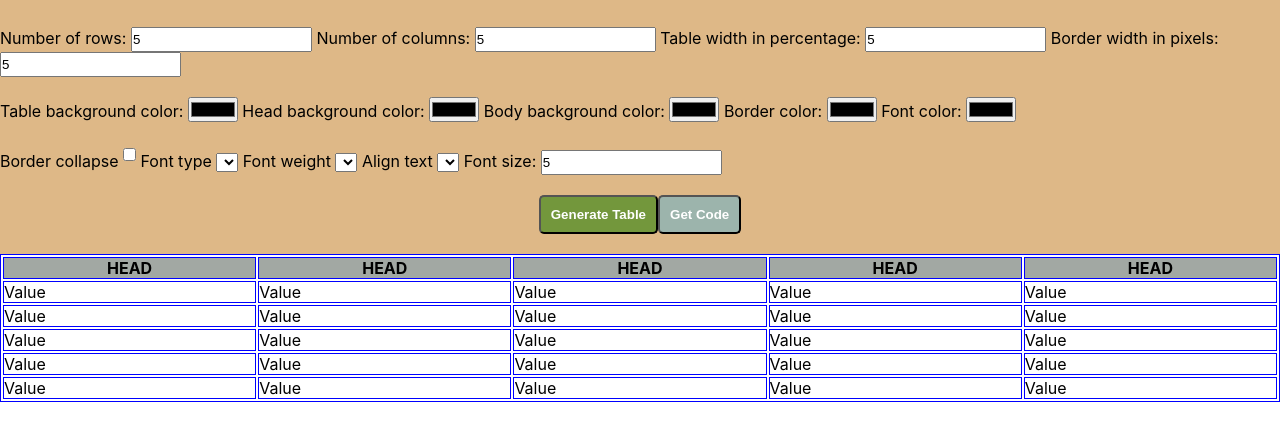
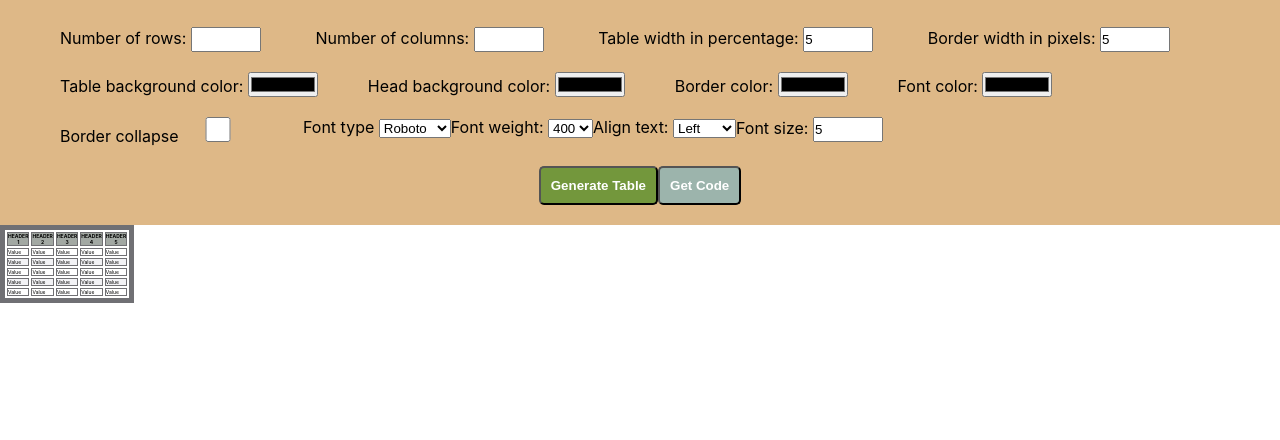
Before and after one commit to obymanyando/table-generator, a plain HTML site: page index.html in a window 1280 px wide. Both pictures are taken after typing "5", "5", "5", "5", "5" into the empty fields and a click on the button "Generate Table". Shown: the part 72-512 px from the top of the page. Drawn offline with Linux system fonts and the light colour scheme.

Commit message:
left with borderColo

```diff
--- a/index.html
+++ b/index.html
@@ -17,34 +17,69 @@
                 <div class="page__inputGoup">
                     Number of rows: <input type="number" min="1" class="row" id="rowInput">
                     Number of columns: <input type="number" min="1" id="colInput">
-                    Table width in percentage: <input type="number" min="1">
-                    Border width in pixels: <input type="number" min="1">
+                    Table width in percentage: <input type="number" min="10" step="10" id="table__width">
+                    Border width in pixels: <input type="number" min="1" id="border__width">
                 </div>
                 <div class="page__colorGroup">
-                    Table background color: <input type="color">
-                    Head background color: <input type="color">
-                    Body background color: <input type="color">
-                    Border color: <input type="color">
-                    Font color: <input type="color">
+                    <div>
+                        Table background color: <input type="color" id="table__Bg">
+                    </div>
+
+                    <div>
+                        Head background color: <input type="color" id="head__Gb">
+                    </div>
+
+                    <div>
+                        Border color: <input type="color" id="border__color">
+                    </div>
+
+                    <div>
+                        Font color: <input type="color" id="font__color">
+                    </div>
+
                 </div>
                 <div class="page__selectGroup">
-                    Border collapse <input type="checkbox" value="border" id="checkBox">
-                    Font type <select name="fontType">
-                        <option value="font 1"></option>
-                        <option value="font 2"></option>
-                        <option value="font 3"></option>
-                    </select>
-                    Font weight <select name="fontWeight">
-                        <option value="100"></option>
-                        <option value="200"></option>
-                        <option value="300"></option>
-                    </select>
-                    Align text <select name="textAlignment">
-                        <option value="Left"></option>
-                        <option value="Right"></option>
-                        <option value="Center"></option>
-                    </select>
-                    Font size: <input type="number">
+                    <div>
+                        <label for="borderCollapse">Border collapse</label>
+                        <input type="checkbox" value="border" id="checkBox">
+                    </div>
+
+                    <div>
+                        <label for="fontSelect">Font type</label>
+                        <select name="fontType" id="font__type">
+                            <option value="Roboto" selected="selected">Roboto</option>
+                            <option value="Verdana">Verdana</option>
+                            <option value="Times New Roman">Times</option>
+                            <option value="Arial">Arial</option>
+                            <option value="Bedrock"> Bedrock</option>
+                            <option value="Georgia">Georgia</option>
+                        </select>
+                    </div>
+
+                    <div>
+                        <label for="fontWeight">Font weight:</label>
+                        <select name="fontWeight" id="font__weight">
+                            <option value="400">400</option>
+                            <option value="500">500</option>
+                            <option value="600">600</option>
+                            <option value="700">700</option>
+                        </select>
+                    </div>
+
+                    <div>
+                        <label for="alignText">Align text:</label>
+                        <select name="textAlignment" id="text__align">
+                            <option value="Left">Left</option>
+                            <option value="Center">Center</option>
+                            <option value="Right">Right</option>
+                        </select>
+                    </div>
+
+                    <div>
+                        <label for="fontSize">Font size:</label>
+                        <input type="number" id="font__size">
+                    </div>
+
                 </div>
             </form>
             <div class="page__button">
--- a/main.css
+++ b/main.css
@@ -31,7 +31,7 @@ body {
 .page__header {
     display: flex;
     flex-direction: column;
-    justify-content: space-around;
+    justify-content: space-between;
     flex-wrap: wrap;
     align-items: center;
     width: 100%;
@@ -40,22 +40,9 @@ body {
 
 .page__title {
     display: flex;
-    align-items: center;
     font-size: 2em;
     font-weight: 700;
     margin: 30px auto;
-}
-
-.page__inputGoup {
-    justify-content: space-between;
-}
-
-input {
-    height: 25px;
-}
-
-.page__colorGroup {
-    margin: 20px auto;
 }
 
 .page__button {
@@ -91,13 +78,12 @@ input {
 table,
 td,
 th {
-    border: 1px solid blue;
+    border: 1px solid rgb(112, 112, 116);
 }
 
-/* fix toggle */
-/* .toggle {
-    border: 1px solid blue;
-} */
+tr:nth-child(even) {
+    background-color: #f2f2f5;
+}
 
 .page__table {
     width: 100%;
@@ -120,3 +106,37 @@ td {
     /* border: 1px solid rgb(0, 119, 255); */
     border-collapse: collapse;
 }
+
+.page__form {
+    margin: auto 50px;
+}
+
+.page__inputGoup {
+    justify-content: space-between;
+}
+
+input {
+    height: 25px;
+    width: 70px;
+    margin-right: 50px;
+}
+
+.page__colorGroup {
+    display: flex;
+    margin: 20px auto;
+}
+
+
+
+.page__colorGroup>div {
+    /* margin-right: 10px; */
+}
+
+.page__selectGroup {
+    display: flex;
+    /* margin-right: 10px; */
+}
+
+.page__selectGroup>div {
+    /* margin-right: 10px; */
+}
--- a/scripts/main.js
+++ b/scripts/main.js
@@ -13,31 +13,44 @@ let tbody = document.createElement('tbody')
 let thead = table.createTHead();
 let trow = thead.insertRow();
 
+let tr = document.createElement('tr')
+
+/*  on window load, check table content */
+//FIX SECOND CLICK
 const clearWindow = () => {
-    if (table.innerHTML != '') {
-        table.innerHTML = ''
-        mainGenerator()
+    if (tbody.innerHTML != '') {
+        tbody.innerHTML = ''
+        genereteRows();
+        // generateTableHead();
+
     } else {
-        mainGenerator()
+        tbody.innerHTML = ''
+        generateTableHead();
+        genereteRows();
+        clearRowColumnInput();
     }
 }
 
-const mainGenerator = () => {
-    generateTableHead();
-    genereteRows();
-    console.log(table)
+/* onclick of Generate button, call 3 functions*/
+// const mainGenerator = () => {
+//     clearRowColumnInput();
+// }
+generateTable = () => {
+
 }
-
 /* function to generate table header */
 const generateTableHead = () => {
-    for (let i = 0; i < column.value; i++) {
+    //ADD TR HERE AND APPEND ACCORDINGLY, THEN REMOVE METHODS ABOVE
+    for (let i = 1; i <= column.value; i++) {
         let th = document.createElement('th');
-        let text = document.createTextNode('HEAD');
-        console.log('Why my head is not working')
+        let text = document.createTextNode(`HEADER ${i}`);
+        thead.setAttribute('id', 'head__Bg')
         th.appendChild(text);
         trow.appendChild(th);
+        thead.appendChild(trow)
     }
     thead.style.backgroundColor = '#a2a8a3';
+    table.appendChild(thead)
 }
 
 /* function to generate table rows ,<tr>, and populate them with data ,<td>, */
@@ -48,7 +61,7 @@ const genereteRows = () => {
 
         for (let j = 0; j < column.value; j++) {
             let td = document.createElement('td')
-            // let text = document.createTextNode('Value');
+            td.setAttribute('class', 'tdClass')
             td.textContent = 'Value'
             tr.append(td)
         }
@@ -56,21 +69,86 @@ const genereteRows = () => {
     }
     table.appendChild(tbody)
 }
-console.log(table)
 
-function collapseBorder() {
+const clearRowColumnInput = () => {
+    document.querySelector('#rowInput').value = ''
+    document.querySelector('#colInput').value = ''
+}
 
+const collapseBorder = () => {
     if (collapse.checked) {
         table.style.borderCollapse = 'collapse';
-        console.log('blah blah')
     } else {
         // table.style.borderCollapse = 'initia';
         table.style.border = '1px solid #ff0000';
-        console.log('blah')
     }
 }
 
-/* event listeners */
+//select all styling elements
+const borderWidth = document.getElementById('border__width')
+const tableBg = document.getElementById('table__Bg')
+const headBg = document.getElementById('head__Gb')
+const tableWidth = document.getElementById('table__width')
+const borderCol = document.getElementById('border__color')
+const fontType = document.getElementById('font__type')
+const fontWeight = document.getElementById('font__weight')
+const textAlign = document.getElementById('text__align')
+const fontSize = document.getElementById('font__size')
+const fontColor = document.getElementById('font__color')
+
+// functions for color manipulations
+const chooseBorderWidth = () => {
+    table.style.borderWidth = borderWidth.value + 'px';
+}
+
+const choosetableBg = () => {
+    table.style.backgroundColor = tableBg.value;
+}
+
+const chooseHeadBg = () => {
+    thead.style.backgroundColor = headBg.value;
+}
+
+const chooseTableWidth = () => {
+    table.style.width = tableWidth.value + '%';
+}
+
+// finish up bordercolor...find proper target
+const chooseBorderColor = () => {
+    table.style.border = '3px solid red'
+    table.style.borderColor = 'red';
+}
+
+// functions for font manipulation
+const chooseFontType = () => {
+    table.style.fontFamily = fontType.value;
+}
+
+const chooseFontWeight = () => {
+    table.style.fontWeight = fontWeight.value;
+}
+
+const chooseTextAlign = () => {
+    table.style.textAlign = textAlign.value;
+}
+const chooseFontSize = () => {
+    table.style.fontSize = fontSize.value + 'px';
+}
+const chooseFontColor = () => {
+    table.style.color = fontColor.value;
+}
+console.log(headBg)
+
+/* all event listeners */
 collapse.addEventListener('click', collapseBorder)
-/* generate button with two functions */
-generateBtn.addEventListener('click', mainGenerator)
+generateBtn.addEventListener('click', clearWindow)
+borderWidth.addEventListener('change', chooseBorderWidth)
+tableBg.addEventListener('change', choosetableBg)
+headBg.addEventListener('change', chooseHeadBg)
+tableWidth.addEventListener('change', chooseTableWidth)
+borderCol.addEventListener('change', chooseBorderColor)
+fontType.addEventListener('change', chooseFontType)
+fontWeight.addEventListener('change', chooseFontWeight)
+textAlign.addEventListener('change', chooseTextAlign)
+fontSize.addEventListener('change', chooseFontSize)
+fontColor.addEventListener('change', chooseFontColor)
```
